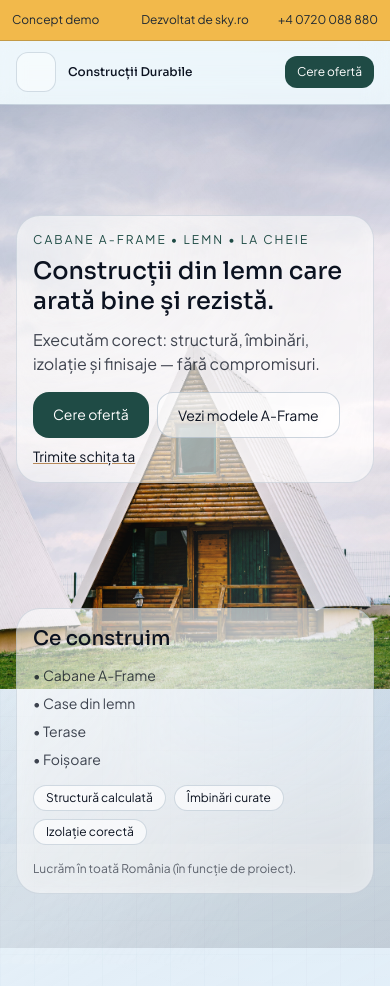
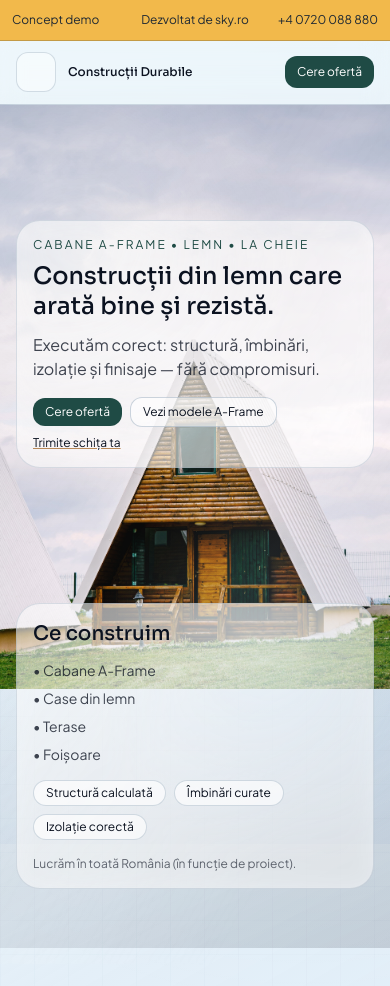
Before and after one commit to sorinpintilie-lgtm/constructiidurabile, a Next.js app: page / in a window 390 px wide. Shown: the top 986 px of the page. Built offline with nearby package versions, Linux system fonts and the light colour scheme.

Commit message:
Tighten hero mobile CTA sizing and pill proportions

```diff
--- a/app/components/TriangleRevealHero.tsx
+++ b/app/components/TriangleRevealHero.tsx
@@ -148,10 +148,10 @@ export function TriangleRevealHero() {
             <p className="mt-3 text-[var(--ink-950)]/78">
               Executăm corect: structură, îmbinări, izolație și finisaje — fără compromisuri.
             </p>
-            <div className="mt-4 flex flex-wrap gap-2 md:mt-5 md:gap-3">
-              <a href="#contact" className="shine rounded-2xl bg-[var(--pine-700)] px-5 py-3 text-sm text-white">Cere ofertă</a>
-              <a href="#modele" className="rounded-2xl border border-[rgb(142_163_181/0.45)] bg-white/60 px-5 py-3 text-sm">Vezi modele A-Frame</a>
-              <a href="#contact" className="self-center text-sm underline decoration-[var(--oak-500)]">Trimite schița ta</a>
+            <div className="mt-4 flex flex-wrap items-center gap-2 md:mt-5 md:gap-3">
+              <a href="#contact" className="shine rounded-xl bg-[var(--pine-700)] px-3 py-1.5 text-xs text-white md:rounded-2xl md:px-5 md:py-3 md:text-sm">Cere ofertă</a>
+              <a href="#modele" className="rounded-xl border border-[rgb(142_163_181/0.45)] bg-white/60 px-3 py-1.5 text-xs md:rounded-2xl md:px-5 md:py-3 md:text-sm">Vezi modele A-Frame</a>
+              <a href="#contact" className="text-xs underline decoration-[var(--oak-500)] md:self-center md:text-sm">Trimite schița ta</a>
             </div>
           </article>
 
```
